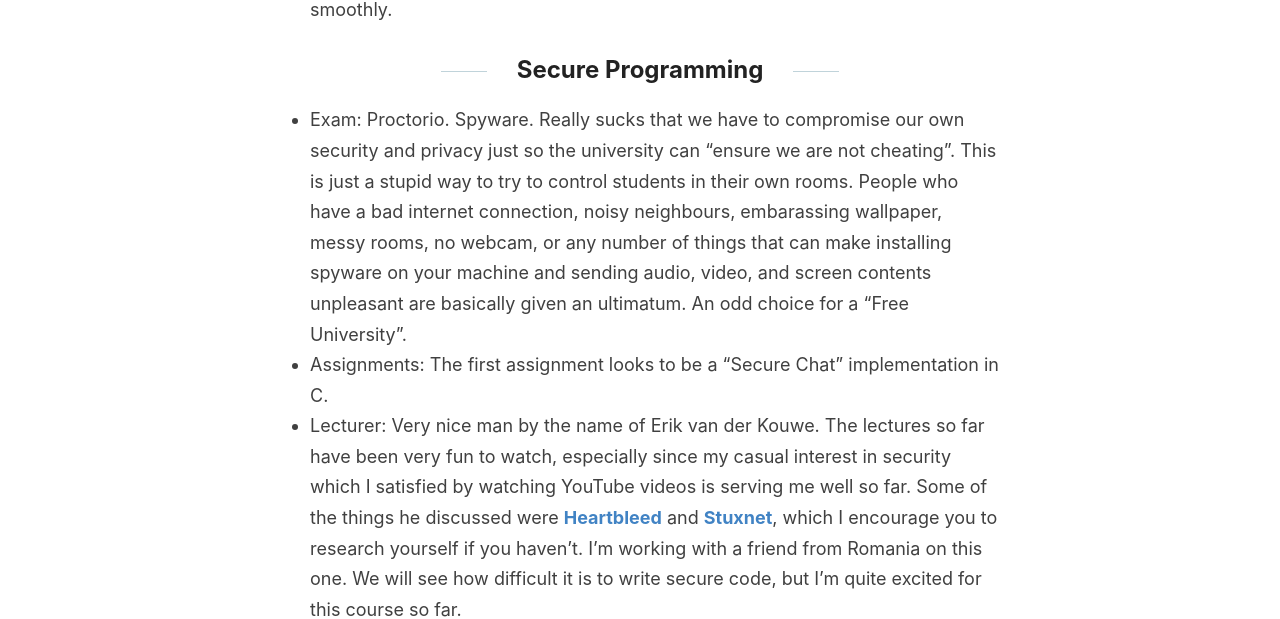
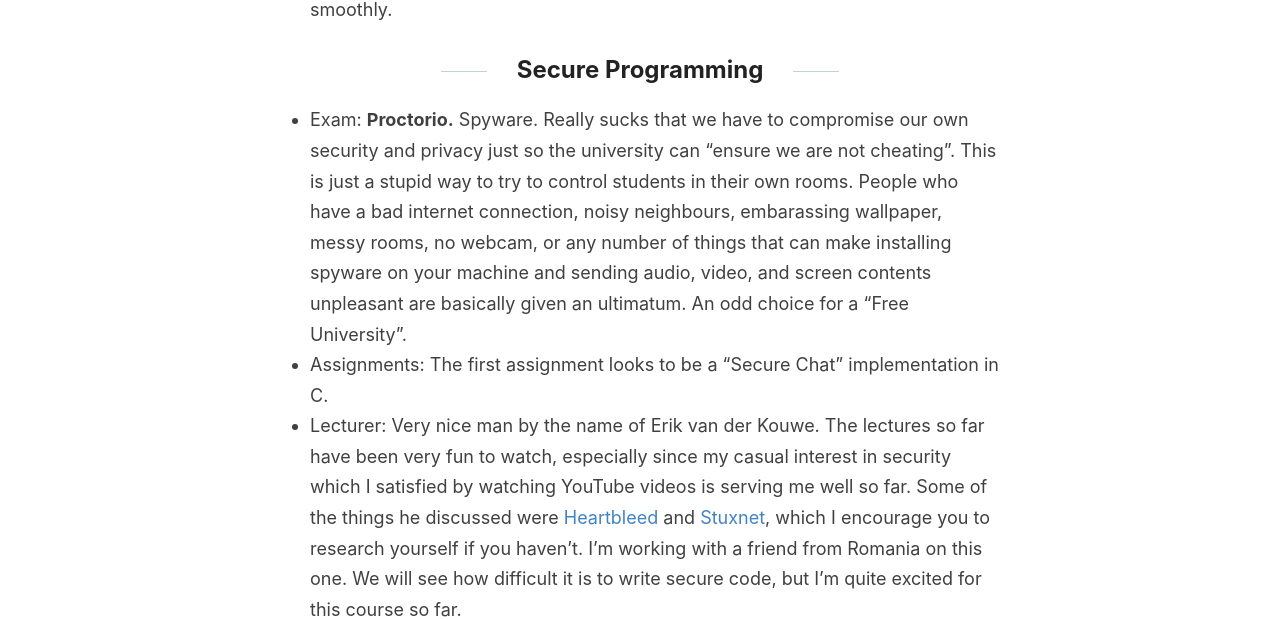
Before and after one commit to Iaotle/blog, a Jekyll site: the page built from _posts/2020-10-29-course-breakdown.md, in a window 1280 px wide and 900 px high, scrolled down 1439 px. Shown: the part 151-770 px from the top of the window. Built offline with Jekyll 4.4.1, drawn with Linux system fonts in a browser that asks for light colours.

```diff
--- a/_posts/2020-10-29-course-breakdown.md
+++ b/_posts/2020-10-29-course-breakdown.md
@@ -19,9 +19,9 @@ Another retake from last year (if you're planning on attending courses that requ
 This year I will be doing this course in a team of three with my Dutch friends, and we expect things to go smoothly.
 
 ## Secure Programming
-- Exam: Proctorio. Spyware. Really sucks that we have to compromise our own security and privacy just so the university can "ensure we are not cheating". This is just a stupid way to try to control students in their own rooms. People who have a bad internet connection, noisy neighbours, embarassing wallpaper, messy rooms, no webcam, or any number of things that can make installing spyware on your machine and sending audio, video, and screen contents unpleasant are basically given an ultimatum. An odd choice for a "Free University".
+- Exam: **Proctorio.** Spyware. Really sucks that we have to compromise our own security and privacy just so the university can "ensure we are not cheating". This is just a stupid way to try to control students in their own rooms. People who have a bad internet connection, noisy neighbours, embarassing wallpaper, messy rooms, no webcam, or any number of things that can make installing spyware on your machine and sending audio, video, and screen contents unpleasant are basically given an ultimatum. An odd choice for a "Free University".
 - Assignments: The first assignment looks to be a "Secure Chat" implementation in C.
-- Lecturer: Very nice man by the name of Erik van der Kouwe. The lectures so far have been very fun to watch, especially since my casual interest in security which I satisfied by watching YouTube videos is serving me well so far. Some of the things he discussed were [**Heartbleed**](https://en.wikipedia.org/wiki/Heartbleed) and [**Stuxnet**](https://en.wikipedia.org/wiki/Stuxnet), which I encourage you to research yourself if you haven't.
+- Lecturer: Very nice man by the name of Erik van der Kouwe. The lectures so far have been very fun to watch, especially since my casual interest in security which I satisfied by watching YouTube videos is serving me well so far. Some of the things he discussed were [Heartbleed](https://en.wikipedia.org/wiki/Heartbleed) and [Stuxnet](https://en.wikipedia.org/wiki/Stuxnet), which I encourage you to research yourself if you haven't.
 I'm working with a friend from Romania on this one. We will see how difficult it is to write secure code, but I'm quite excited for this course so far.
 
 ## Equational Programming
```
